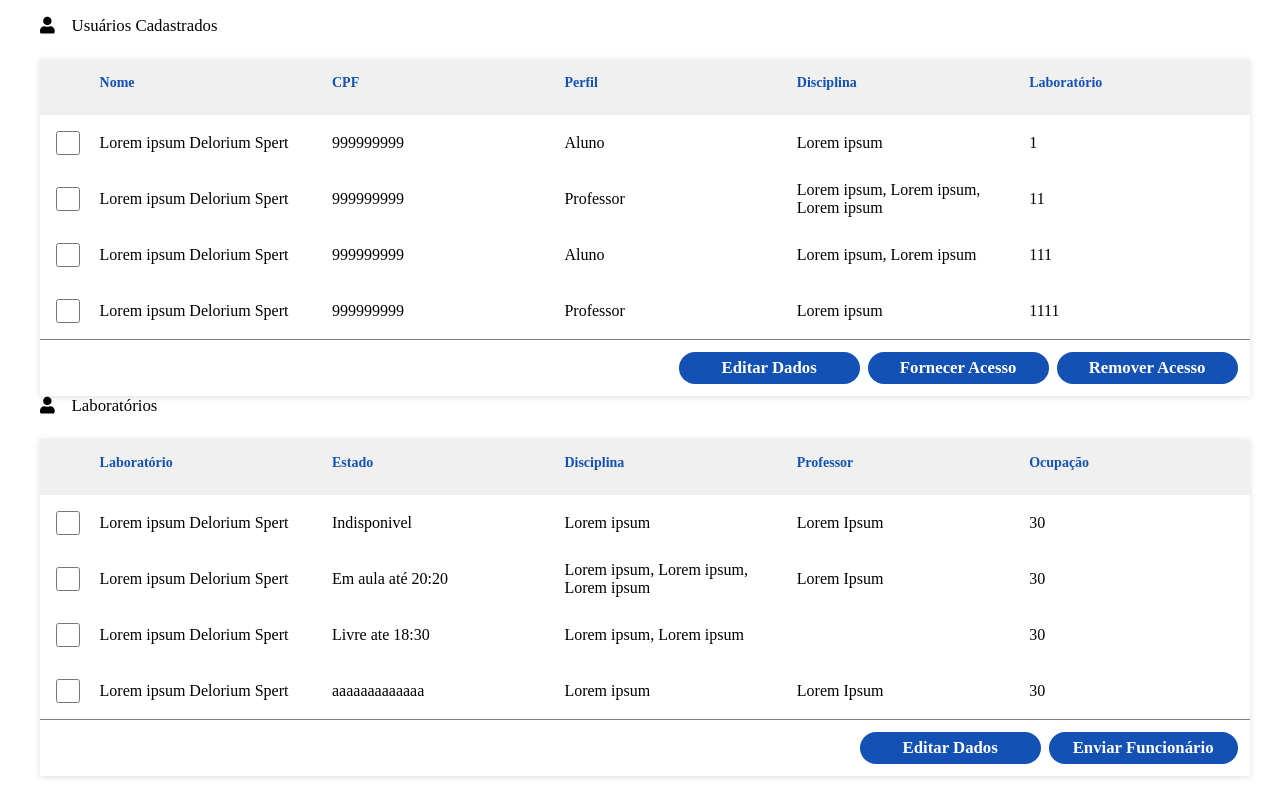
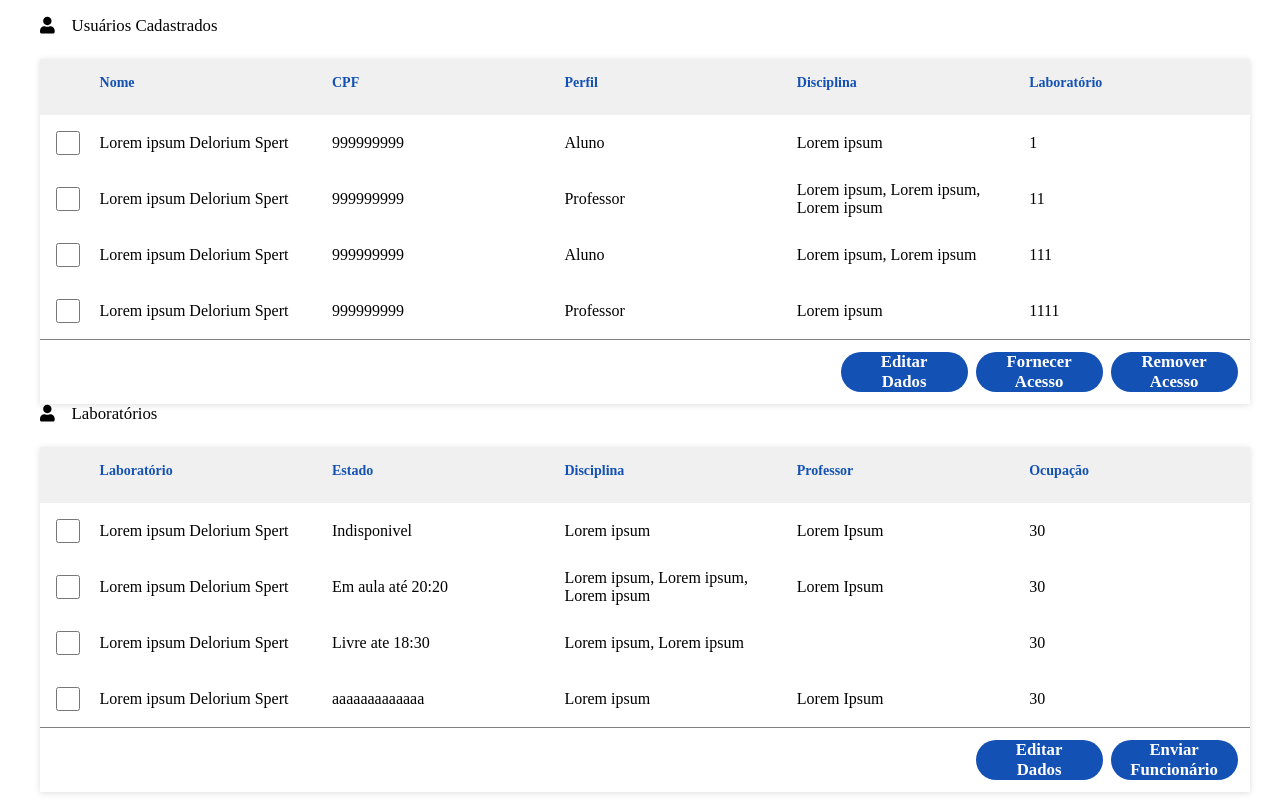
Before and after one commit to MATA63-UFBA-Gerenciamento-de-Labs/frontEnd, a Next.js app: page /tela-tecnico in a window 1280 px wide. Shown: the part 646-1446 px from the top of the page. Built offline with nearby package versions, Linux system fonts and the light colour scheme.

Commit message:
Button component

```diff
--- /dev/null
+++ b/pages/components/button/button.jsx
@@ -0,0 +1,9 @@
+import styles from './button.module.css';
+
+export default function Button( {text, color, onClick} ){
+    return(
+        <div className={color == "blue" ? styles.blueButton : styles.whiteButton} onClick={onClick}>
+            {text}
+        </div>
+    );
+}
--- /dev/null
+++ b/pages/components/button/button.module.css
@@ -0,0 +1,42 @@
+.whiteButton{
+    display: inline-flex;
+    height: 24px;
+    width: 56px;
+    padding: 8px 24px;
+    justify-content: center;
+    align-items: center;
+    gap: 8px;
+    flex-shrink: 0;
+    border-radius: 20px;
+    border: 1px solid var(--blue-warm-vivid-blue-warm-vivid-70, #1351B4);
+    background: var(--pure-pure, #FFF);
+    color: var(--blue-warm-vivid-blue-warm-vivid-70, #1351B4);
+    text-align: center;
+    font-family: Rawline;
+    font-size: 16.8px;
+    font-style: normal;
+    font-weight: 600;
+    line-height: normal;
+    cursor: pointer;
+}
+
+.blueButton{
+    display: inline-flex;
+    height: 24px;
+    width: 79px;
+    padding: 8px 24px;
+    justify-content: center;
+    align-items: center;
+    gap: 8px;
+    flex-shrink: 0;
+    border-radius: 20px;
+    background: var(--blue-warm-vivid-blue-warm-vivid-70, #1351B4);
+    color: var(--pure-pure, #FFF);
+    text-align: center;
+    font-family: Rawline;
+    font-size: 16.8px;
+    font-style: normal;
+    font-weight: 600;
+    line-height: normal;
+    cursor: pointer;
+}
--- a/pages/components/table/table.jsx
+++ b/pages/components/table/table.jsx
@@ -35,10 +35,10 @@ function createEntrys(params, data){
             )
         });
 
-        ar.push(entry);
+        ar.push( <div id={e.id} className={styles.entryData}> {entry} </div> )
     });
 
-    return ar.map(e => <div className={styles.entryData}> {e} </div>);
+    return ar;
 }
 
 function createActions(){
--- a/pages/tela-aluno/telaAluno.module.css
+++ b/pages/tela-aluno/telaAluno.module.css
@@ -78,48 +78,6 @@
 
 }
 
-.whiteButton{
-    display: inline-flex;
-    height: 24px;
-    width: 56px;
-    padding: 8px 24px;
-    justify-content: center;
-    align-items: center;
-    gap: 8px;
-    flex-shrink: 0;
-    border-radius: 20px;
-    border: 1px solid var(--blue-warm-vivid-blue-warm-vivid-70, #1351B4);
-    background: var(--pure-pure, #FFF);
-    color: var(--blue-warm-vivid-blue-warm-vivid-70, #1351B4);
-    text-align: center;
-    font-family: Rawline;
-    font-size: 16.8px;
-    font-style: normal;
-    font-weight: 600;
-    line-height: normal;
-    cursor: pointer;
-}
-
-.blueButton{
-    display: inline-flex;
-    height: 24px;
-    width: 79px;
-    padding: 8px 24px;
-    justify-content: center;
-    align-items: center;
-    gap: 8px;
-    flex-shrink: 0;
-    border-radius: 20px;
-    background: var(--blue-warm-vivid-blue-warm-vivid-70, #1351B4);
-    color: var(--pure-pure, #FFF);
-    text-align: center;
-    font-family: Rawline;
-    font-size: 16.8px;
-    font-style: normal;
-    font-weight: 600;
-    line-height: normal;
-    cursor: pointer;
-}
 
 .dois{
     display: flex;
--- a/pages/tela-professor/telaProfessor.module.css
+++ b/pages/tela-professor/telaProfessor.module.css
@@ -32,29 +32,6 @@
     width: 790px;
     margin-left: 2.5%;
     box-shadow: 0px 1px 6px 0px rgba(51, 51, 51, 0.16);
-}
-
-.blueButton{
-
-    display: flex;
-    width: 181px;
-    height: 32px;
-    padding: 8px 24px;
-    justify-content: center;
-    align-items: center;
-    gap: 8px;
-    box-sizing: border-box;
-    flex-shrink: 0;
-    border-radius: 20px;
-    background: var(--blue-warm-vivid-blue-warm-vivid-70, #1351B4);
-    color: var(--pure-pure, #FFF);
-    text-align: center;
-    font-family: Rawline;
-    font-size: 16.8px;
-    font-style: normal;
-    font-weight: 600;
-    line-height: normal;
-    cursor: pointer;
 }
 
 .infoCard{
--- a/pages/tela-tecnico/index.jsx
+++ b/pages/tela-tecnico/index.jsx
@@ -1,8 +1,10 @@
+import { useState } from 'react'
 import Image from 'next/image'
 import Header from '../components/topbar/topbar.jsx'
 import Table from '../components/table/table.jsx'
 import Lab from '../components/lab/lab.jsx'
 import History from '../components/history/history.jsx'
+import Button from '../components/button/button.jsx'
 
 import miniuser from '../assets/miniuser.svg'
 import pen from '../assets/pen.svg'
@@ -37,40 +39,64 @@ export default function index(){
         {display:"Ocupação", atribute:"ocupation"},
     ];
 
-    var data = [
-        {name:"Lorem ipsum Delorium Spert", num:"999999999", disci:"Lorem ipsum", lab:"1", type:"Estudo"},
-        {name:"Lorem ipsum Delorium Spert", num:"999999999", disci:"Lorem ipsum", lab:"2", type:"Aula"},
-        {name:"Lorem ipsum Delorium Spert", num:"999999999", disci:"Lorem ipsum", lab:"3", type:"Aula"},
-        {name:"Lorem ipsum Delorium Spert", num:"999999999", disci:"Lorem ipsum", lab:"4", type:"Estudo"},
-    ];
+    var [data,setData]= useState([
+        {id:1,  name:"Lorem ipsum Delorium Spert", num:"999999999", disci:"Lorem ipsum", lab:"1", type:"Estudo"},
+        {id:2,  name:"Lorem ipsum Delorium Spert", num:"999999999", disci:"Lorem ipsum", lab:"2", type:"Aula"},
+        {id:3,  name:"Lorem ipsum Delorium Spert", num:"999999999", disci:"Lorem ipsum", lab:"3", type:"Aula"},
+        {id:4,  name:"Lorem ipsum Delorium Spert", num:"999999999", disci:"Lorem ipsum", lab:"4", type:"Estudo"},
+    ]);
 
-    var data2 = [
-        {name:"Lorem ipsum Delorium Spert", num:"999999999", per:"Aluno",       disc:"Lorem ipsum",                           lab:"1"},
-        {name:"Lorem ipsum Delorium Spert", num:"999999999", per:"Professor",   disc:"Lorem ipsum, Lorem ipsum, Lorem ipsum", lab:"11"},
-        {name:"Lorem ipsum Delorium Spert", num:"999999999", per:"Aluno",       disc:"Lorem ipsum, Lorem ipsum",              lab:"111"},
-        {name:"Lorem ipsum Delorium Spert", num:"999999999", per:"Professor",   disc:"Lorem ipsum",                           lab:"1111"},
-    ];
+    var [data2,setData2] = useState([
+        {id:1,  name:"Lorem ipsum Delorium Spert", num:"999999999", per:"Aluno",       disc:"Lorem ipsum",                           lab:"1"},
+        {id:2,  name:"Lorem ipsum Delorium Spert", num:"999999999", per:"Professor",   disc:"Lorem ipsum, Lorem ipsum, Lorem ipsum", lab:"11"},
+        {id:3,  name:"Lorem ipsum Delorium Spert", num:"999999999", per:"Aluno",       disc:"Lorem ipsum, Lorem ipsum",              lab:"111"},
+        {id:4,  name:"Lorem ipsum Delorium Spert", num:"999999999", per:"Professor",   disc:"Lorem ipsum",                           lab:"1111"},
+    ]);
 
-    var data3 = [
-        {name:"Lorem ipsum Delorium Spert", state:"Indisponivel",       disc:"Lorem ipsum",                           teacher:"Lorem Ipsum",ocupation:"30"},
-        {name:"Lorem ipsum Delorium Spert", state:"Em aula até 20:20",  disc:"Lorem ipsum, Lorem ipsum, Lorem ipsum", teacher:"Lorem Ipsum",ocupation:"30"},
-        {name:"Lorem ipsum Delorium Spert", state:"Livre ate 18:30",    disc:"Lorem ipsum, Lorem ipsum",              teacher:"",           ocupation:"30"},
-        {name:"Lorem ipsum Delorium Spert", state:"aaaaaaaaaaaaa",      disc:"Lorem ipsum",                           teacher:"Lorem Ipsum",ocupation:"30"},
-    ];
+    var [data3,setData3] = useState([
+        {id:1,  name:"Lorem ipsum Delorium Spert", state:"Indisponivel",       disc:"Lorem ipsum",                           teacher:"Lorem Ipsum",ocupation:"30"},
+        {id:2,  name:"Lorem ipsum Delorium Spert", state:"Em aula até 20:20",  disc:"Lorem ipsum, Lorem ipsum, Lorem ipsum", teacher:"Lorem Ipsum",ocupation:"30"},
+        {id:3,  name:"Lorem ipsum Delorium Spert", state:"Livre ate 18:30",    disc:"Lorem ipsum, Lorem ipsum",              teacher:"",           ocupation:"30"},
+        {id:4,  name:"Lorem ipsum Delorium Spert", state:"aaaaaaaaaaaaa",      disc:"Lorem ipsum",                           teacher:"Lorem Ipsum",ocupation:"30"},
+    ]);
 
     var actions = [
-        <div className={styles.blueButton}>Fornecer Tag</div>,
+        <Button
+            text={"Fornecer Tag"}
+            color={"blue"}
+            onClick={()=>{}}
+        />,
     ];
 
     var actions2 = [
-        <div className={styles.blueButton}>Editar Dados</div>,
-        <div className={styles.blueButton}>Fornecer Acesso</div>,
-        <div className={styles.blueButton}>Remover Acesso</div>,
+        <Button
+            text={"Editar Dados"}
+            color={"blue"}
+            onClick={()=>{}}
+        />,
+        <Button
+            text={"Fornecer Acesso"}
+            color={"blue"}
+            onClick={()=>{}}
+        />,
+        <Button
+            text={"Remover Acesso"}
+            color={"blue"}
+            onClick={()=>{}}
+        />,
     ];
 
     var actions3 = [
-        <div className={styles.blueButton}>Editar Dados</div>,
-        <div className={styles.blueButton}>Enviar Funcionário</div>,
+        <Button
+            text={"Editar Dados"}
+            color={"blue"}
+            onClick={()=>{}}
+        />,
+        <Button
+            text={"Enviar Funcionário"}
+            color={"blue"}
+            onClick={()=>{}}
+        />,
     ];
 
     return(
--- a/pages/tela-tecnico/telaTecnico.module.css
+++ b/pages/tela-tecnico/telaTecnico.module.css
@@ -40,31 +40,6 @@
     width: 1210px;
     margin-left: 2.5%;
     box-shadow: 0px 1px 6px 0px rgba(51, 51, 51, 0.16);
-}
-
-
-
-.blueButton{
-
-    display: flex;
-    min-width: 181px;
-    height: 32px;
-    padding: 8px 24px;
-    justify-content: center;
-    align-items: center;
-    gap: 8px;
-    box-sizing: border-box;
-    flex-shrink: 0;
-    border-radius: 20px;
-    background: var(--blue-warm-vivid-blue-warm-vivid-70, #1351B4);
-    color: var(--pure-pure, #FFF);
-    text-align: center;
-    font-family: Rawline;
-    font-size: 16.8px;
-    font-style: normal;
-    font-weight: 600;
-    line-height: normal;
-    cursor: pointer;
 }
 
 .infoCard{
```
Also changed, not shown: pages/tela-aluno/index.jsx (+32 -10 lines), pages/tela-professor/index.jsx (+11 -2 lines). Lines whose indentation alone changed are shown as unchanged.
